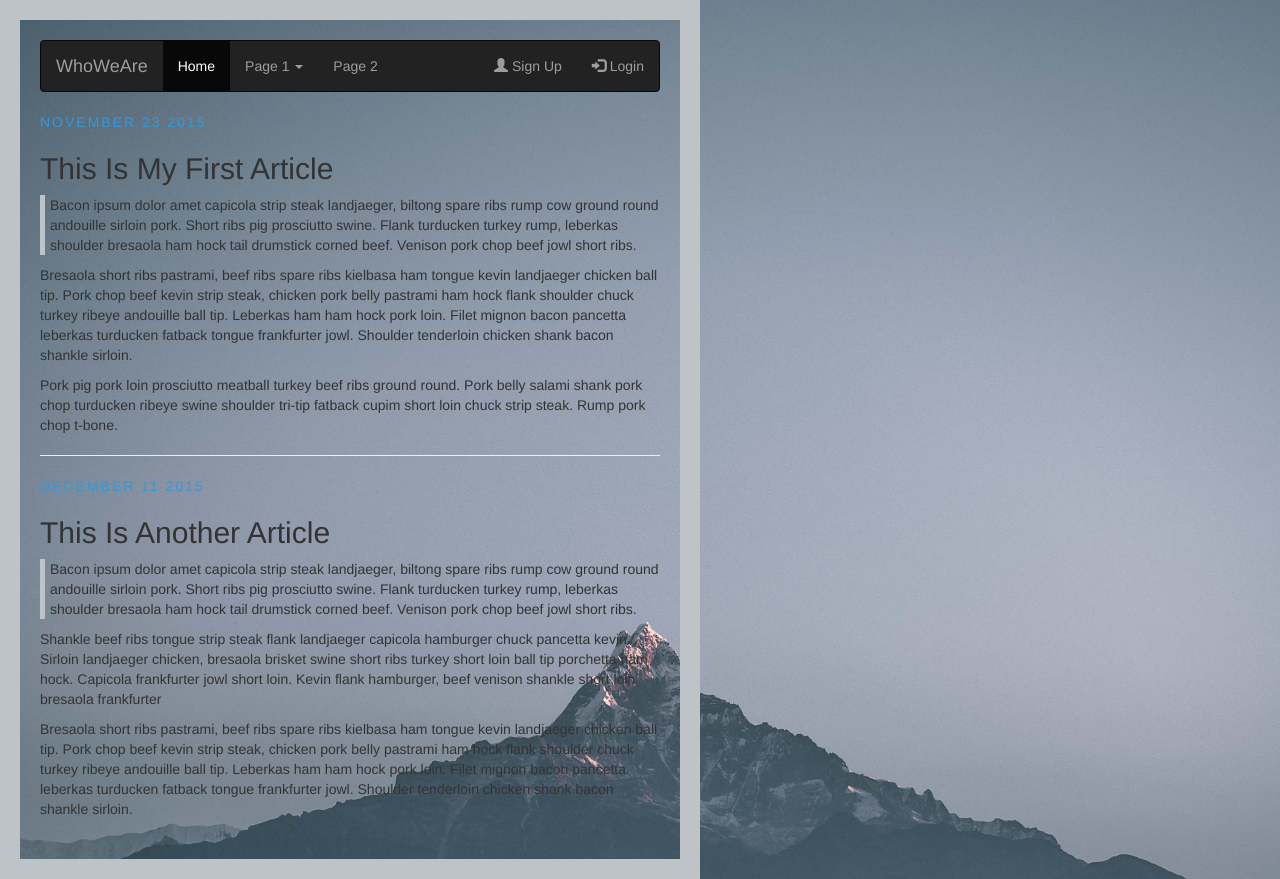
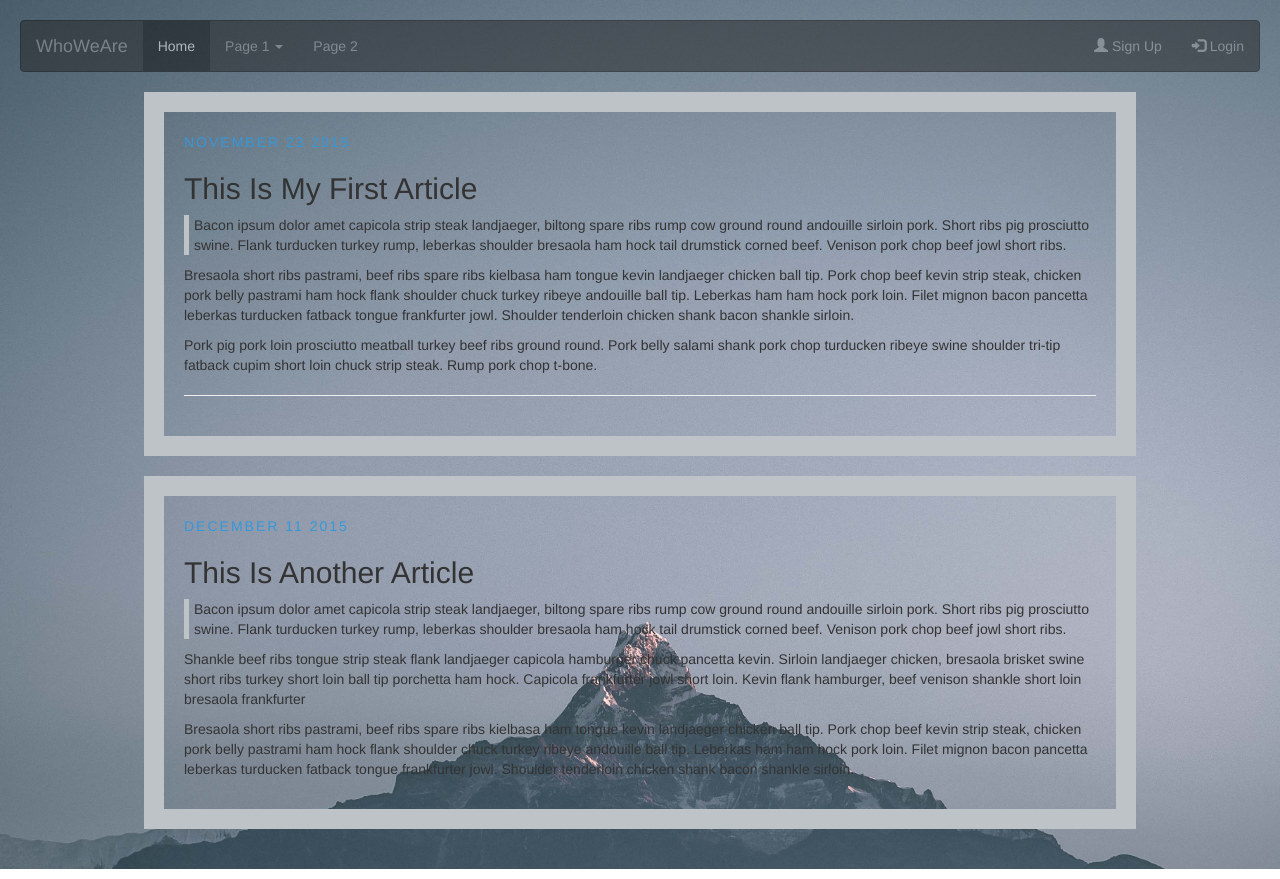
Before and after one commit to DivyasnhDev/divyanshDev.github.io, a plain HTML site: page index.html in a window 1280 px wide. Drawn offline with nearby package versions, Linux system fonts and the light colour scheme.

Commit message:
Update blog.css

```diff
--- a/blog.css
+++ b/blog.css
@@ -1,12 +1,11 @@
 @import url(https://fonts.googleapis.com/css?family=Source+Sans+Pro:400,700);
 
 body {
-  width: 80%;
-  border: 20px solid #bdc3c7;
+
   font-family: 'Source Sans Pro', sans-serif;
   padding: 20px;
   margin: 20px auto;
-  max-width: 700px;
+  /*max-width: 700px;*/
   background-image: url(a.jpg);
   background-size: cover;
 
@@ -20,7 +19,15 @@ body {
   background-size: cover;
 }
 
+nav{
+    opacity: 0.5;
+}
+
 .post {
+  width: 80%;
+  border: 20px solid #bdc3c7;
+   padding: 20px;
+  margin: 20px auto;
   margin-bottom: 20px;
 }
 
```
